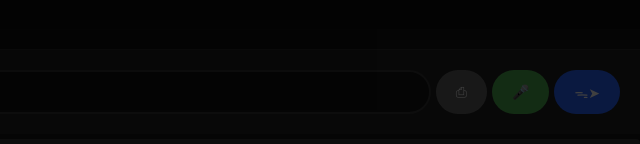
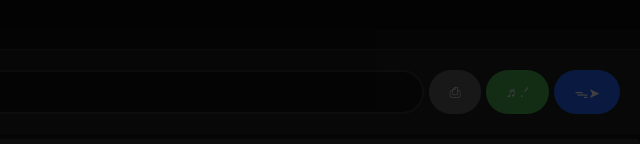
Before and after one commit to imn0thero/test, a plain HTML site: page public/index.html in a window 1280 px wide. Shown: the part 653-797 px from the top of the page, 640-1280 px from the left. Drawn offline with nearby package versions, Linux system fonts and the light colour scheme; no server answers.

Commit message:
Update index.html

```diff
--- a/public/index.html
+++ b/public/index.html
@@ -503,7 +503,7 @@ body {
                 <input type="text" id="messageInput" class="message-input" placeholder="Sampaikan Perasaanmu..." disabled>
                 <input type="file" id="fileInput" class="file-input" accept="image/*,video/*,audio/*,.pdf,.doc,.docx,.txt">
                 <button class="media-btn" id="mediaBtn" disabled>⎙</button>
-                <button class="voice-btn" id="voiceBtn" disabled>🎤</button>
+                <button class="voice-btn" id="voiceBtn" disabled>♬.ᐟ</button>
                 <button class="send-btn" id="sendBtn" disabled>ᯓ➤</button>
             </div>
             <div id="uploadProgress">
```
